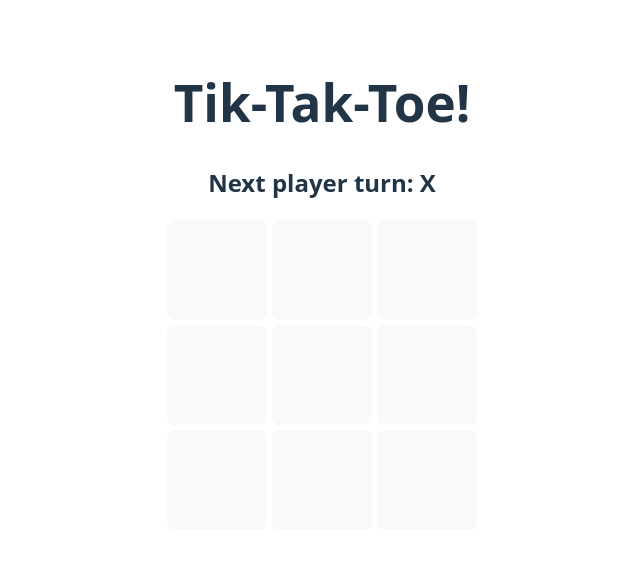
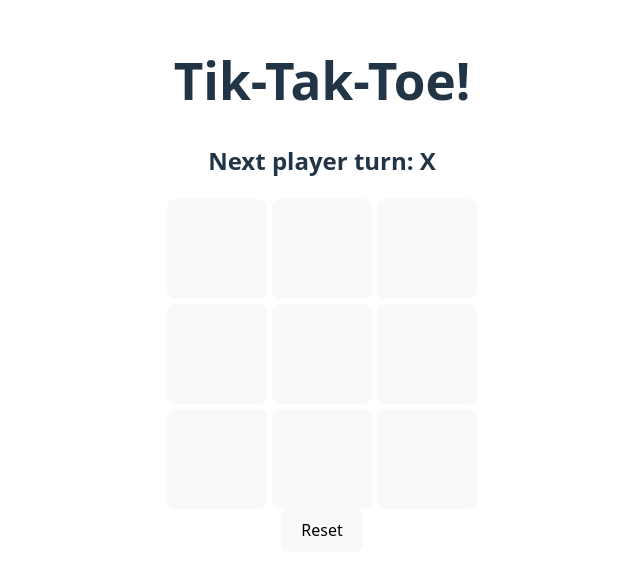
Before and after one commit to Aulanko/Tik-Tak-Toe, a React (Vite) app: page / in a window 1280 px wide. Shown: the part 115-690 px from the top of the page, without its empty margins (318-958 px from the left). Built offline with nearby package versions, Linux system fonts and the light colour scheme.

Commit message:
making an initial reset button for the game. It's not perfect but it gets the job done for now

```diff
--- a/src/App.jsx
+++ b/src/App.jsx
@@ -60,6 +60,18 @@ function App()  {
     }
   }
 
+  const handleReset = () =>{
+    setTurn('X')
+    setXBoxes([])
+    setOBoxes([])
+    setDraw(false)
+    setWinned(false)
+    setXWins(false)
+    setOWins(false)
+    const allBoxes = document.querySelectorAll(".cell")
+    allBoxes.forEach(box => box.innerText = '')
+  }
+
   return (
     <>
       <div>
@@ -91,6 +103,8 @@ function App()  {
           <button id="9" onClick={handleClick} className='cell'></button>
 
         </div>
+
+        <button id="reset-btn" onClick={handleReset}>Reset</button>
       </div>
     </>
   )
```
